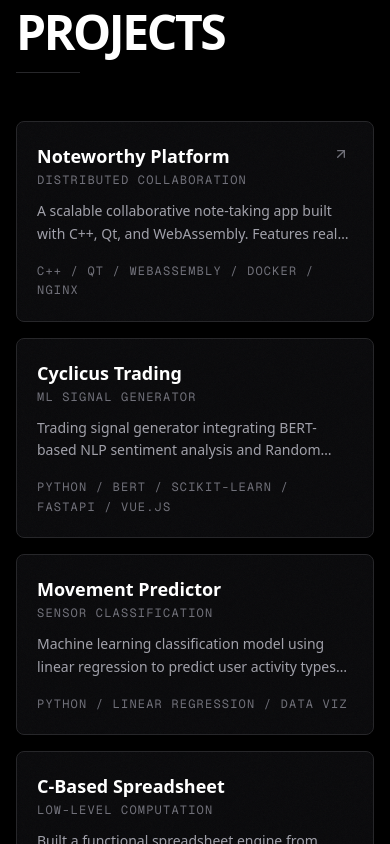
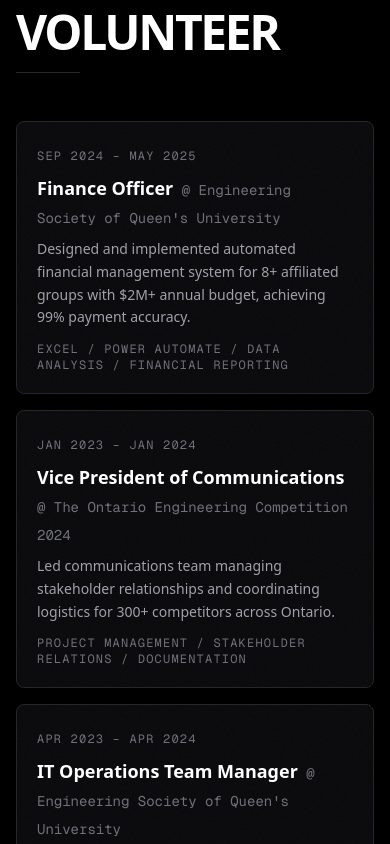
Before and after one commit to oliver-morrow/oliver-morrow-site, a Next.js app: page / in a window 390 px wide. Shown: the part 4080-4924 px from the top of the page. Built offline with nearby package versions, Linux system fonts and the light colour scheme.

Commit message:
Update volunteer info

```diff
--- a/src/app/page.tsx
+++ b/src/app/page.tsx
@@ -2,6 +2,7 @@
 import TechStack from "@/components/TechStack";
 import ExperienceSection from "@/components/ExperienceSection";
 import EducationSection from "@/components/EducationSection";
+import VolunteerSection from "@/components/VolunteerSection";
 import ProjectGrid from "@/components/ProjectGrid";
 import ContactSection from "@/components/ContactSection";
 
@@ -12,6 +13,7 @@
       <TechStack />
       <ExperienceSection />
       <EducationSection />
+      <VolunteerSection />
       <ProjectGrid />
       <ContactSection />
     </>
--- a/src/components/Navbar.tsx
+++ b/src/components/Navbar.tsx
@@ -8,6 +8,7 @@
 const navLinks = [
   { label: "EXPERIENCE", href: "#experience" },
   { label: "EDUCATION", href: "#education" },
+  { label: "VOLUNTEER", href: "#volunteer" },
   { label: "PROJECTS", href: "#projects" },
   { label: "CONTACT", href: "#contact" },
 ];
--- /dev/null
+++ b/src/components/VolunteerSection.tsx
@@ -0,0 +1,90 @@
+"use client";
+
+import { volunteer } from "@/data/portfolio";
+import { cn } from "@/lib/utils";
+import SectionReveal from "./SectionReveal";
+import SectionHeader from "./SectionHeader";
+import ExpandableCard from "./ExpandableCard";
+
+export default function VolunteerSection() {
+  return (
+    <SectionReveal>
+      <section id="volunteer" className="mx-auto max-w-6xl px-4 sm:px-6 py-20">
+        <SectionHeader title="Volunteer" />
+
+        <div className="space-y-4">
+          {volunteer.map((vol) => (
+            <ExpandableCard
+              key={vol.id}
+              id={`vol-${vol.id}`}
+              className={cn(
+                "relative card-noise rounded-lg p-5",
+                "bg-card border border-border",
+                "transition-colors duration-200",
+                "hover:border-border-hover",
+              )}
+              collapsedContent={
+                <div className="relative z-10">
+                  <span className="font-mono text-xs uppercase tracking-widest text-text-muted">
+                    {vol.period.start} &ndash; {vol.period.end}
+                  </span>
+
+                  <p className="mt-2 text-lg font-bold text-text-primary">
+                    {vol.role}
+                    <span className="font-mono text-sm font-normal text-text-muted">
+                      {" "}@ {vol.company}
+                    </span>
+                  </p>
+
+                  <p className="mt-2 text-sm text-text-body leading-relaxed max-w-2xl">
+                    {vol.description}
+                  </p>
+
+                  <p className="mt-3 font-mono text-xs uppercase tracking-widest text-text-muted">
+                    {vol.technologies.join(" / ")}
+                  </p>
+                </div>
+              }
+              expandedContent={
+                <div>
+                  <span className="font-mono text-xs uppercase tracking-widest text-text-muted">
+                    {vol.period.start} &ndash; {vol.period.end}
+                  </span>
+
+                  <p className="mt-2 text-lg font-bold text-text-primary">
+                    {vol.role}
+                    <span className="font-mono text-sm font-normal text-text-muted">
+                      {" "}@ {vol.company}
+                    </span>
+                  </p>
+
+                  <p className="mt-3 text-sm text-text-body leading-relaxed">
+                    {vol.description}
+                  </p>
+
+                  {vol.detailedDescription && (
+                    <ul className="mt-4 space-y-2">
+                      {vol.detailedDescription.map((point, i) => (
+                        <li
+                          key={i}
+                          className="flex gap-2 text-sm text-text-body leading-relaxed"
+                        >
+                          <span className="mt-1.5 h-1.5 w-1.5 shrink-0 rounded-full bg-accent" />
+                          {point}
+                        </li>
+                      ))}
+                    </ul>
+                  )}
+
+                  <p className="mt-4 font-mono text-xs uppercase tracking-widest text-text-muted">
+                    {vol.technologies.join(" / ")}
+                  </p>
+                </div>
+              }
+            />
+          ))}
+        </div>
+      </section>
+    </SectionReveal>
+  );
+}
--- a/src/data/portfolio.ts
+++ b/src/data/portfolio.ts
@@ -100,6 +100,51 @@
     ],
     technologies: ["Azure", "VMware", "Distributed Systems", "IT Operations"],
     type: "work",
+  },
+];
+
+export const volunteer: Experience[] = [
+  {
+    id: "engsoc-finance-2024",
+    role: "Finance Officer",
+    company: "Engineering Society of Queen's University",
+    period: { start: "Sep 2024", end: "May 2025" },
+    description: "Designed and implemented automated financial management system for 8+ affiliated groups with $2M+ annual budget, achieving 99% payment accuracy.",
+    detailedDescription: [
+      "Designed and implemented automated financial management system using Excel and Power Automate for 8+ affiliated groups with $2M+ annual budget",
+      "Achieved 99% payment accuracy through systematic data analysis and process optimization",
+      "Developed financial reporting systems and monthly analytical reports for diverse stakeholders",
+      "Coordinated complex financial operations across multiple affiliated engineering groups",
+    ],
+    technologies: ["Excel", "Power Automate", "Data Analysis", "Financial Reporting"],
+    type: "volunteer",
+  },
+  {
+    id: "oec-vp-comms-2023",
+    role: "Vice President of Communications",
+    company: "The Ontario Engineering Competition 2024",
+    period: { start: "Jan 2023", end: "Jan 2024" },
+    description: "Led communications team managing stakeholder relationships and coordinating logistics for 300+ competitors across Ontario.",
+    detailedDescription: [
+      "Led communications team managing stakeholder relationships and coordinating complex logistics for 300+ competitors",
+      "Developed comprehensive project documentation and communication systems",
+      "Met sprint goals and delivered results to stakeholders on schedule",
+    ],
+    technologies: ["Project Management", "Stakeholder Relations", "Documentation"],
+    type: "volunteer",
+  },
+  {
+    id: "engsoc-it-2023",
+    role: "IT Operations Team Manager",
+    company: "Engineering Society of Queen's University",
+    period: { start: "Apr 2023", end: "Apr 2024" },
+    description: "Directed IT Operations team managing server infrastructure and system maintenance using Microsoft Azure.",
+    detailedDescription: [
+      "Directed IT Operations team managing server infrastructure and system maintenance",
+      "Implemented process improvements using Microsoft Azure for enhanced operational effectiveness",
+    ],
+    technologies: ["Azure", "IT Infrastructure", "Team Leadership"],
+    type: "volunteer",
   },
 ];
 
```
